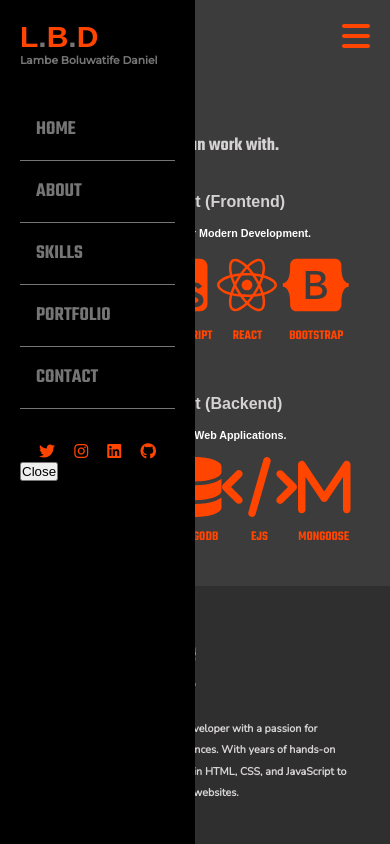
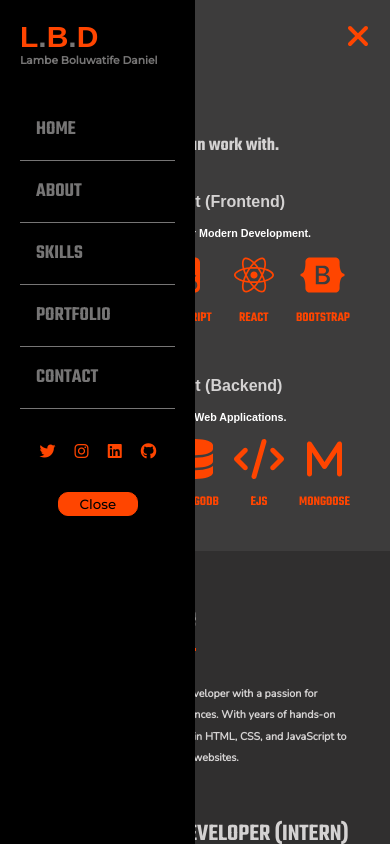
Before and after one commit to lambeboluwatife/uptick-portfolio, a React (Create React App) app: page /skills in a window 390 px wide. Both pictures are taken after a click on the icon 356 px from the left and 36 px from the top of the page. Shown: the top 844 px of the page. Built offline with nearby package versions, Linux system fonts and the light colour scheme; a web font is replaced by a local one.

Commit message:
mobile 500px styles

```diff
--- a/src/App.css
+++ b/src/App.css
@@ -146,6 +146,7 @@
   display: flex;
   justify-content: space-between;
   align-items: center;
+  text-align: center;
 }
 
 .skill h6 {
@@ -287,7 +288,7 @@
 }
 
 .contact .grid {
-  margin-top: 3rem;
+  margin-top: 2rem;
 }
 
 .contact .grid .contact-details {
@@ -327,7 +328,7 @@
   font-family: "Teko", sans-serif;
   font-size: 30px;
   border-bottom: 2px solid #00ff00;
-  display: inline;
+  display: inline-block;
 }
 
 .hidden {
--- a/src/App.jsx
+++ b/src/App.jsx
@@ -1,4 +1,5 @@
 import { Routes, Route } from "react-router-dom";
+import { useState } from "react";
 
 import "./App.css";
 import Home from "./components/Home";
@@ -8,12 +9,18 @@ import Skills from "./components/Skills";
 import Portfolio from "./components/Portfolio";
 import Contact from "./components/Contact";
 import { FontAwesomeIcon } from "@fortawesome/react-fontawesome";
-import { faBars } from "@fortawesome/free-solid-svg-icons";
+import { faBars, faRemove } from "@fortawesome/free-solid-svg-icons";
 import { useLocation } from "react-router-dom";
 import SideNav from "./components/SideNav";
 
 const App = () => {
   const location = useLocation();
+
+  const [sideNav, setShowSideNav] = useState(false);
+
+  const toggleSideNav = () => {
+    setShowSideNav(!sideNav);
+  };
 
   let menuStyle = "";
   if (location.pathname === "/about") {
@@ -31,8 +38,13 @@ const App = () => {
         <Nav />
       </div>
       <div className="column right">
-        <FontAwesomeIcon className={`fa-2x menu ${menuStyle}`} icon={faBars} />
-        <SideNav />
+        {sideNav && <SideNav toggleSideNav={toggleSideNav} />}
+
+        <FontAwesomeIcon
+          className={`fa-2x menu ${menuStyle}`}
+          icon={sideNav ? faRemove : faBars}
+          onClick={toggleSideNav}
+        />
 
         <Routes>
           <Route path="/" element={<Home />} />
--- a/src/components/Contact.jsx
+++ b/src/components/Contact.jsx
@@ -5,7 +5,7 @@ import { FontAwesomeIcon } from "@fortawesome/react-fontawesome";
 const Contact = () => {
   return (
     <div className="contact">
-      <h1>Contact</h1>
+      <h1 className="heading">Contact</h1>
       <div className="grid">
         <div className="contact-details">
           <h4>
--- a/src/components/Home.jsx
+++ b/src/components/Home.jsx
@@ -1,7 +1,7 @@
 const Home = () => {
   return (
     <div className="home">
-      <h1>
+      <h1 className="heading">
         HELLO, I'M <br />
         <strong> LAMBE BOLUWATIFE</strong>
       </h1>
--- a/src/components/Portfolio.jsx
+++ b/src/components/Portfolio.jsx
@@ -3,7 +3,7 @@ import portfolios from "../data/portfolio";
 const Portfolio = () => {
   return (
     <div className="portfolio">
-      <h1>PORTFOLIO</h1>
+      <h1 className="heading">PORTFOLIO</h1>
       <h3>For your view, this is a demonstration of my skill set.</h3>
 
       <div className="grid">
--- a/src/components/SideNav.jsx
+++ b/src/components/SideNav.jsx
@@ -1,6 +1,15 @@
 import { useLocation } from "react-router";
+import { useSpring, animated } from "@react-spring/web";
 
-const SideNav = () => {
+const SideNav = ({ toggleSideNav }) => {
+  const fadeIn = useSpring({
+    from: { opacity: 0, marginLeft: -1 },
+    to: { opacity: 1, marginLeft: 0 },
+    config: {
+      duration: 1000,
+    },
+  });
+
   const location = useLocation();
 
   let navStyle = "";
@@ -15,7 +24,7 @@ const SideNav = () => {
   }
 
   return (
-    <div className={`sidenav ${navStyle}`}>
+    <animated.div className={`sidenav ${navStyle}`} style={fadeIn}>
       <h1>
         L<strong>.</strong>B<strong>.</strong>D
       </h1>
@@ -76,8 +85,12 @@ const SideNav = () => {
           </a>
         </div>
       </div>
-      <button>Close</button>
-    </div>
+      <div className="btn">
+        <button className={navStyle} onClick={toggleSideNav}>
+          Close
+        </button>
+      </div>
+    </animated.div>
   );
 };
 
--- a/src/index.css
+++ b/src/index.css
@@ -68,6 +68,7 @@ body {
   padding: 20px;
   color: #000;
   background-color: #fff;
+  display: none;
 }
 
 .nav {
@@ -223,6 +224,30 @@ body {
   color: rgb(118, 117, 117);
 }
 
+.sidenav .btn {
+  margin-top: 2rem;
+  text-align: center;
+}
+
+.sidenav button {
+  background-color: #00ff00;
+  font-family: "Montserrat", sans-serif;
+  padding: 0.2rem 0.5rem;
+  width: 5rem;
+  border: 1px solid #00ff00;
+  border-radius: 10px;
+}
+
+.sidenav button.aboutStyle {
+  background-color: #fff;
+  border: 1px solid #fff;
+}
+
+.sidenav button.skillStyle {
+  background-color: orangered;
+  border: 1px solid orangered;
+}
+
 .grid {
   display: grid;
   grid-template-columns: repeat(2, 1fr);
--- a/src/styles/responsive.css
+++ b/src/styles/responsive.css
@@ -55,4 +55,92 @@
   .menu {
     display: block;
   }
+
+  .sidenav {
+    display: block;
+  }
+
+  .home .heading {
+    margin-top: 10rem;
+    font-size: 30px;
+  }
+
+  .home .heading strong {
+    font-size: 35px;
+  }
+
+  .about .about-content {
+    padding: 20px;
+  }
+
+  .about .about-content h1 {
+    font-size: 40px;
+  }
+
+  .skills .frontend-skills .skills-flex .skill .icon,
+  .skills .backend-skills .skills-flex .skill .icon {
+    font-size: 40px;
+  }
+
+  .portfolio .heading {
+    font-size: 40px;
+  }
+
+  .portfolio h3 {
+    font-size: 15px;
+  }
+
+  .contact .heading {
+    font-size: 30px;
+  }
+
+  .contact .grid {
+    margin-top: 1rem;
+  }
+
+  .contact .grid .contact-details {
+    padding: 0 1rem;
+  }
+
+  .contact .contact-details h4 {
+    font-size: 10px;
+  }
+
+  .contact-info {
+    justify-content: space-between;
+    align-items: center;
+  }
+
+  .contact-info .icon {
+    font-size: 30px;
+  }
+
+  .contact .grid .contact-form h3 {
+    font-size: 20px;
+  }
+
+  .contact .grid .contact-form form input,
+  .contact .grid .contact-form form textarea {
+    padding: 10px;
+    width: 22rem;
+  }
+
+  .contact .grid .contact-form form textarea {
+    height: 70px;
+  }
 }
+
+/* Mobile */
+@media all and (max-width: 400px) {
+  .home .heading {
+    font-size: 25px;
+  }
+
+  .home .heading strong {
+    font-size: 30px;
+  }
+
+  .home h6 {
+    font-size: 10px;
+  }
+}
```
